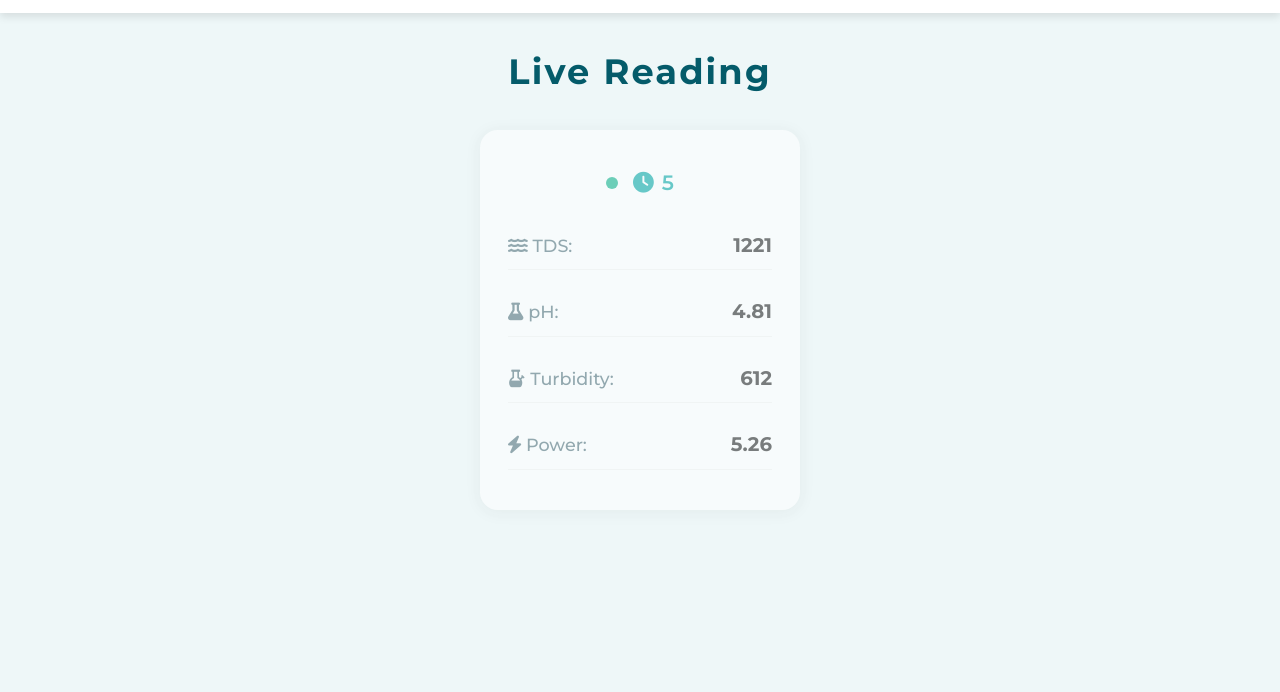
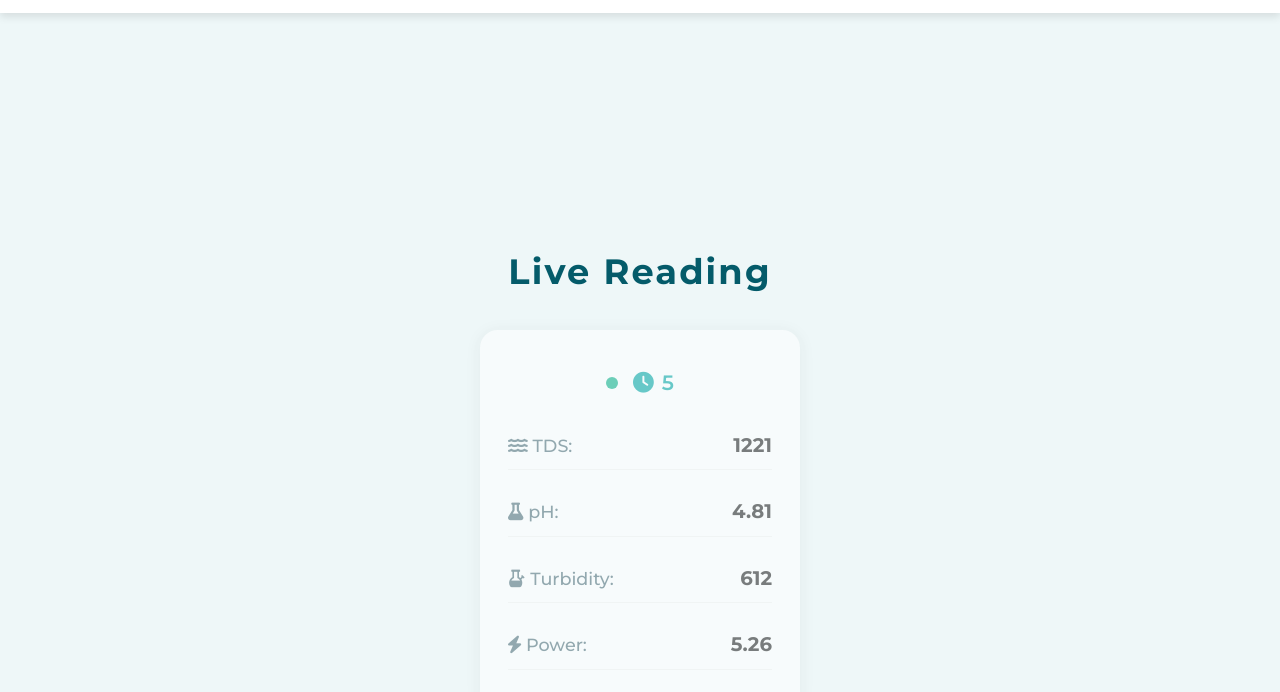
Before and after one commit to Yaseen-Saad/aquasync-cane, a website: page index.html in a window 1280 px wide. Shown: the part 80-772 px from the top of the page. Drawn offline with Linux system fonts and the light colour scheme.

Commit message:
احلى كلام

```diff
--- a/index.html
+++ b/index.html
@@ -18,7 +18,7 @@
             justify-content: flex-start;
             min-height: 100vh;
             width: 100vw;
-            margin: 0;
+            margin: 200px 0 0;
             padding-top: 60px;
         }
         .results-title {
```
